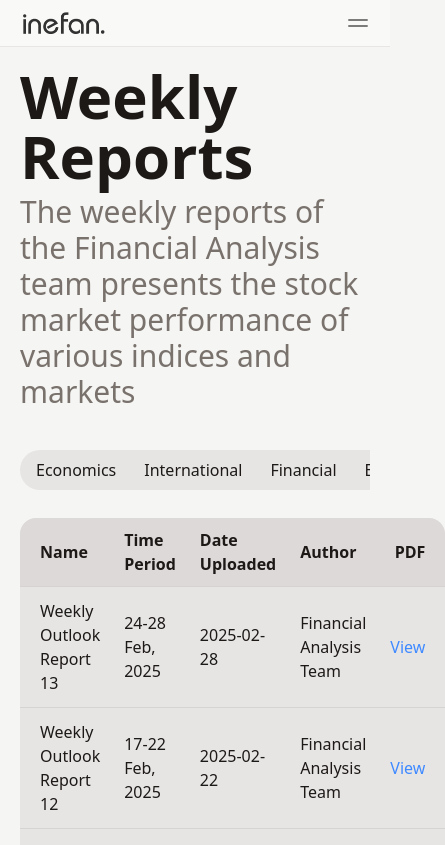
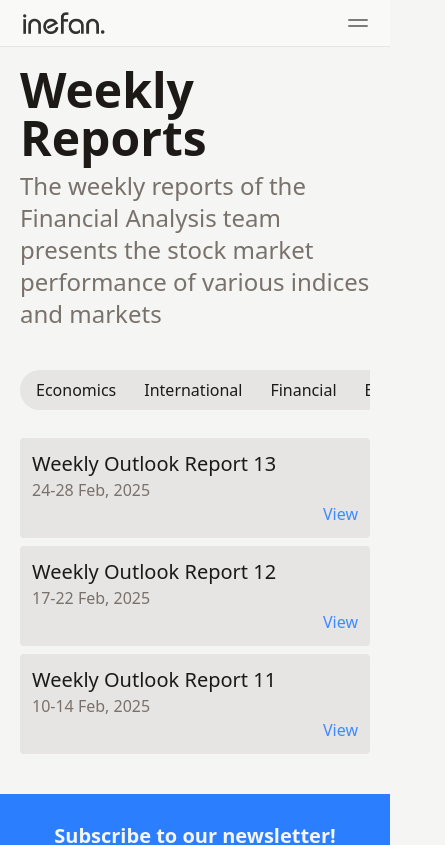
Before and after one commit to andreaschrysopoulos/react-app-2, a React (Vite) app: page /reports in a window 390 px wide. Shown: the top 845 px of the page, 445 px wide, since content can reach past the window. Built offline with nearby package versions, Linux system fonts and the light colour scheme.

Commit message:
Enhance layout and styling in Home and Reports components for improved responsiveness and readability

```diff
--- a/src/pages/Home.jsx
+++ b/src/pages/Home.jsx
@@ -8,7 +8,7 @@ const Home = () => {
         {/* Item 1 */}
         <Link className="relative h-80 bg-stone-300 team2:hover:scale-[1.01] transition-transform duration-300 ease-in-out" to="/reports">
           <img className="object-cover size-full" src="/stock.jpg" alt="" />
-          <div className="absolute top-0 left-0 size-full p-10 flex flex-col gap-2 justify-center items-center transition-all duration-300 ease-in-out hover:backdrop-brightness-110 cursor-pointer text-white">
+          <div className="absolute top-0 left-0 size-full p-10 flex flex-col gap-2 justify-center items-center transition-all duration-300 ease-in-out hover:backdrop-brightness-110 cursor-pointer text-white backdrop-blur-xs">
             <span className="team2:text-5xl text-4xl text-center font-semibold">Weekly Financial Reports</span>
             <span className="team2:text-2xl text-xl text-center">Up-to-date stock market performance.</span>
           </div>
--- a/src/pages/Reports.jsx
+++ b/src/pages/Reports.jsx
@@ -21,14 +21,14 @@ const Reports = () => {
       <div className="flex flex-col size-full max-w-5xl mx-auto">
 
         {/* Page Header */}
-        <span className='font-semibold text-6xl mb-2'>Weekly Reports</span>
-        <span className='text-3xl mb-10 dark:text-stone-400 text-stone-500'>The weekly reports of the Financial Analysis team presents the stock market performance of various indices and markets</span>
+        <span className='font-semibold team2:text-6xl text-5xl mb-2'>Weekly Reports</span>
+        <span className='team2:text-3xl text-2xl mb-10 dark:text-stone-400 text-stone-500'>The weekly reports of the Financial Analysis team presents the stock market performance of various indices and markets</span>
 
         {/* Blog Filter */}
         <BlogFilter selected={selected} setSelected={setSelected} />
 
         {/* Table of Reports */}
-        <table className="mt-5 dark:bg-stone-900 bg-stone-200 rounded-2xl overflow-hidden">
+        <table className="mt-5 dark:bg-stone-900 bg-stone-200 rounded-2xl overflow-hidden min-w-max hidden team2:table">
 
           {/* Table Head */}
           <thead>
@@ -45,7 +45,6 @@ const Reports = () => {
           <tbody>
             {
               reports.map(report => (
-                <>
                 <tr className="hover:dark:bg-stone-800 hover:bg-stone-300 border-t border-t-stone-300 dark:border-t-stone-800">
                   <td className="pl-5 pr-3 py-3">{report.title}</td>
                   <td className="px-3">{report.subtitle}</td>
@@ -55,7 +54,6 @@ const Reports = () => {
                     <a className="font-medium transition-colors duration-200 ease-in-out dark:text-blue-500/90 text-blue-500/90 hover:dark:text-blue-400/90 hover:text-blue-600/90" href={report.pdf} target="_blank">View</a>
                   </td>
                 </tr>
-                </>
               )
               )
             }
@@ -63,6 +61,20 @@ const Reports = () => {
 
         </table>
 
+        <div className="mt-5 flex flex-col gap-2 team2:hidden">
+          {
+            reports.map(report => (
+              <a href={report.pdf} className="" target="_blank">
+                <div className="flex flex-col group bg-stone-200 dark:bg-stone-900 w-full p-3  hover:bg-stone-300 hover:dark:bg-stone-800 transition-colors duration-200 ease-in-out rounded-sm">
+                  <div className="text-xl font-medium">{report.title}</div>
+                  <div className="text-stone-500 dark:text-stone-400">{report.subtitle}</div>
+                  <div className="ml-auto font-medium w-fit text-base transition-colors duration-200 ease-in-out dark:text-blue-500/90 text-blue-500/90 hover:dark:text-blue-400/90 hover:text-blue-600/90">View</div>
+                </div>
+              </a>
+            ))
+          }
+        </div>
+
       </div>
     </div>
   )
```
Lines whose indentation alone changed are shown as unchanged.
